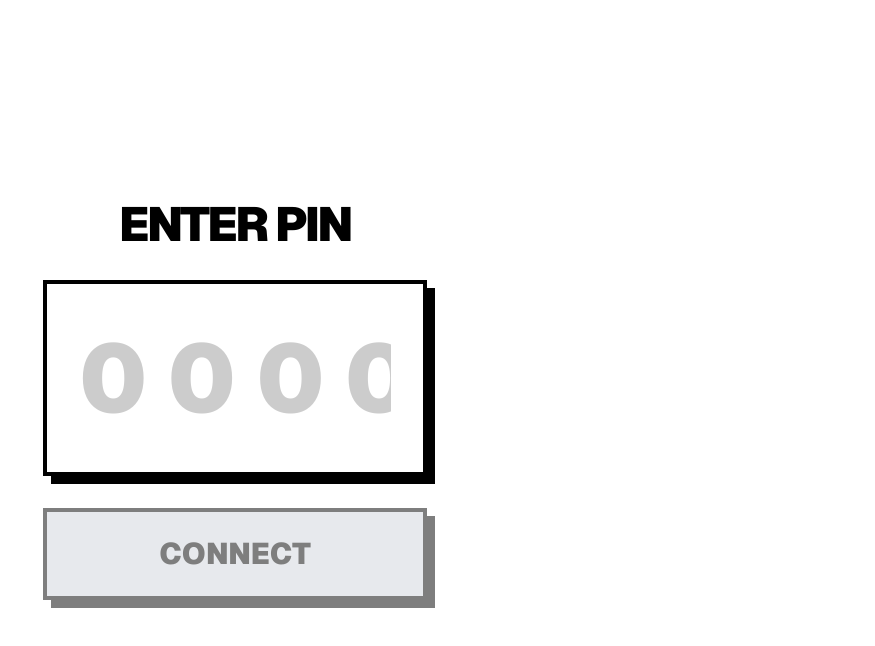
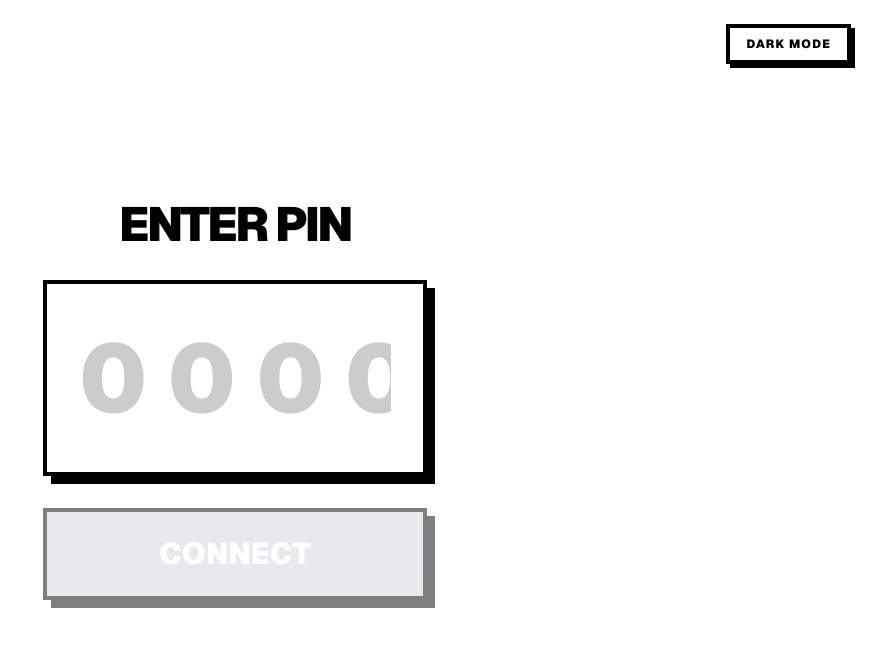
Before and after one commit to NurazimRoizan/Resonance, a Next.js app: page / in a window 1280 px wide. Shown: the top 646 px of the page, without its empty margins (405-1280 px from the left). Built offline with nearby package versions, Linux system fonts and the light colour scheme; no server answers.

Commit message:
feat: add dark/light mode toggle for PinEntry

```diff
--- a/src/app/page.tsx
+++ b/src/app/page.tsx
@@ -14,6 +14,7 @@ const colorMap: Record<ResonanceColor, string> = {
 
 export default function Home() {
   const [pin, setPin] = useState<string | null>(null);
+  const [isDarkMode, setIsDarkMode] = useState(false);
   const { myState, partnerState, isConnected, updateColor, sendNudge } = useResonance(pin);
 
   useEffect(() => {
@@ -24,8 +25,18 @@ export default function Home() {
 
   if (!pin) {
     return (
-      <main className="w-screen h-screen flex items-center justify-center bg-white transition-colors duration-500">
-        <PinEntry onJoin={setPin} />
+      <main className={`w-screen h-screen flex items-center justify-center transition-colors duration-500 relative ${isDarkMode ? 'bg-black text-white' : 'bg-white text-black'}`}>
+        <button
+          onClick={() => setIsDarkMode(!isDarkMode)}
+          className={`absolute top-6 right-6 font-black uppercase text-xs tracking-widest px-4 py-2 border-4 transition-all active:translate-y-1 active:translate-x-1 ${
+            isDarkMode
+              ? 'bg-black text-white border-white shadow-[4px_4px_0_0_#FFF] active:shadow-[0_0_0_0_#FFF]'
+              : 'bg-white text-black border-black shadow-[4px_4px_0_0_#000] active:shadow-[0_0_0_0_#000]'
+          }`}
+        >
+          {isDarkMode ? 'Light Mode' : 'Dark Mode'}
+        </button>
+        <PinEntry onJoin={setPin} isDarkMode={isDarkMode} />
       </main>
     );
   }
--- a/src/components/PinEntry.tsx
+++ b/src/components/PinEntry.tsx
@@ -5,9 +5,10 @@ import { motion } from 'framer-motion';
 
 interface PinEntryProps {
   onJoin: (pin: string) => void;
+  isDarkMode: boolean;
 }
 
-export function PinEntry({ onJoin }: PinEntryProps) {
+export function PinEntry({ onJoin, isDarkMode }: PinEntryProps) {
   const [pin, setPin] = useState('');
 
   const handleChange = (e: React.ChangeEvent<HTMLInputElement>) => {
@@ -45,13 +46,21 @@ export function PinEntry({ onJoin }: PinEntryProps) {
           value={pin}
           onChange={handleChange}
           placeholder="0000"
-          className="w-full text-center text-7xl md:text-8xl font-black tracking-[0.2em] outline-none border-4 border-black bg-white placeholder-black/20 p-8 shadow-[8px_8px_0_0_#000000] focus:shadow-[12px_12px_0_0_#000000] focus:-translate-y-1 focus:-translate-x-1 transition-all"
+          className={`w-full text-center text-7xl md:text-8xl font-black tracking-[0.2em] outline-none border-4 p-8 transition-all focus:-translate-y-1 focus:-translate-x-1 ${
+            isDarkMode
+              ? 'border-white bg-black text-white placeholder-white/20 shadow-[8px_8px_0_0_#FFFFFF] focus:shadow-[12px_12px_0_0_#FFFFFF]'
+              : 'border-black bg-white text-black placeholder-black/20 shadow-[8px_8px_0_0_#000000] focus:shadow-[12px_12px_0_0_#000000]'
+          }`}
         />
 
         <button
           type="submit"
           disabled={pin.length !== 4}
-          className="w-full py-6 text-3xl font-black uppercase border-4 border-black bg-[#00FFFF] shadow-[8px_8px_0_0_#000000] active:shadow-[0_0_0_0_#000000] active:translate-y-2 active:translate-x-2 transition-all disabled:opacity-50 disabled:bg-gray-300 disabled:cursor-not-allowed"
+          className={`w-full py-6 text-3xl font-black uppercase border-4 transition-all active:translate-y-2 active:translate-x-2 disabled:opacity-50 disabled:cursor-not-allowed ${
+            isDarkMode
+              ? 'border-white bg-white text-black shadow-[8px_8px_0_0_#FFFFFF] active:shadow-[0_0_0_0_#FFFFFF] disabled:bg-gray-800'
+              : 'border-black bg-black text-white shadow-[8px_8px_0_0_#000000] active:shadow-[0_0_0_0_#000000] disabled:bg-gray-300'
+          }`}
         >
           Connect
         </button>
```
